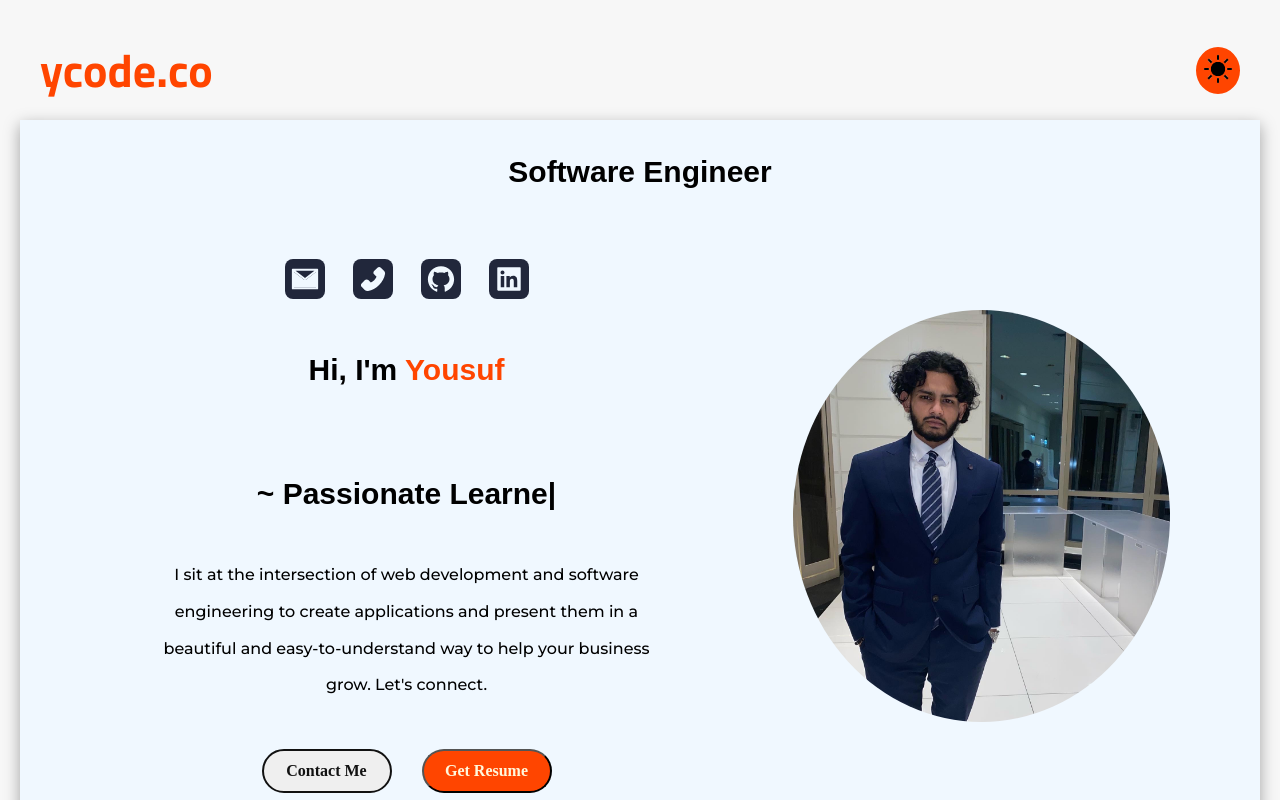
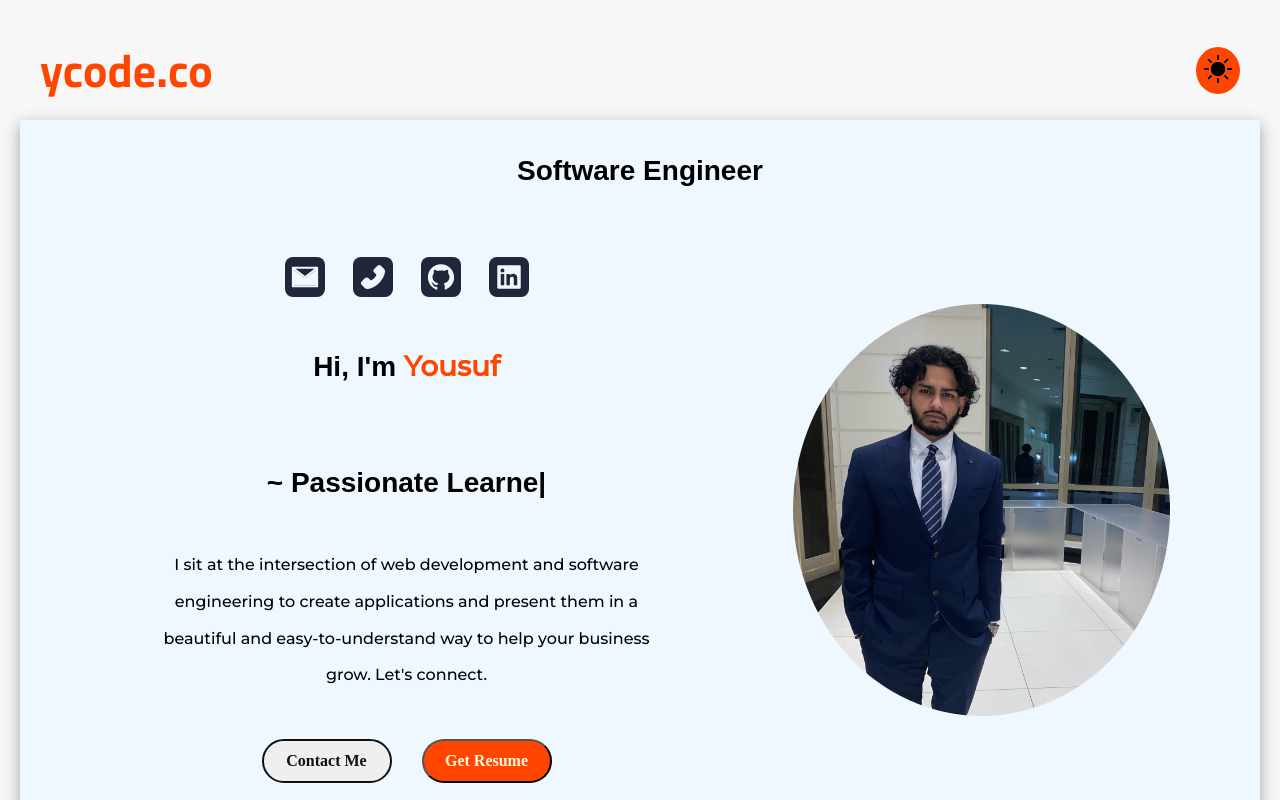
Before and after one commit to quddusyo/ycode-portfolio, a React (Create React App) app: page / in a window 1280 px wide. Shown: the top 800 px of the page. Built offline with nearby package versions, Linux system fonts and the light colour scheme; a web font is replaced by a local one.

Commit message:
style fix

```diff
--- a/src/App.css
+++ b/src/App.css
@@ -26,7 +26,7 @@
 
 /* default header styles */
 h2, h3 {
-  font-size: 30px;
+  font-size: 28px;
   font-family: 'Georama', sans-serif;
 }
 
--- a/src/Home/Home.css
+++ b/src/Home/Home.css
@@ -3,6 +3,7 @@
 }
 span {
     color: orangered;
+    font-family: 'Montserrat', sans-serif;
 }
 .home-container > h2 {
     margin: 35px 0 50px 0;
```
